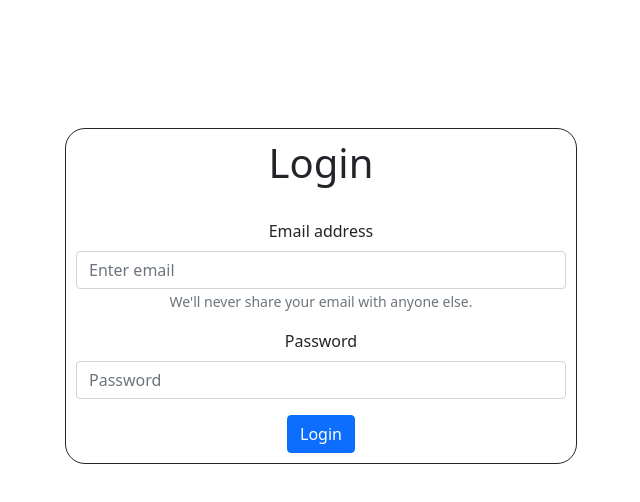
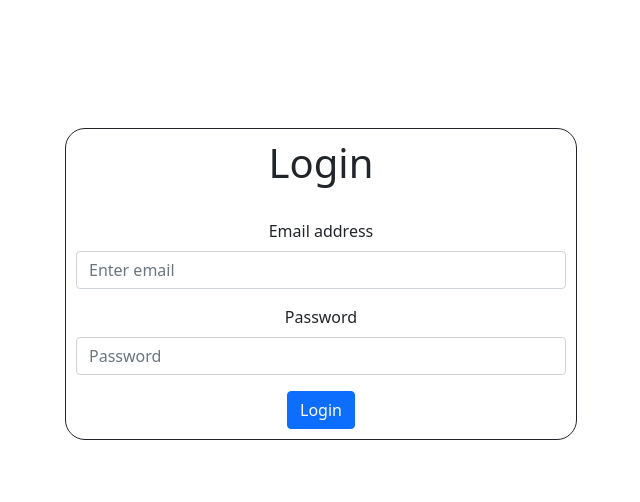
Before and after one commit to Dilansilva/Online-Shopping-MERN, a React (Create React App) app: page / in a window 1280 px wide. Shown: the top 502 px of the page, without its empty margins (319-959 px from the left). Built offline with nearby package versions, Linux system fonts and the light colour scheme.

Commit message:
set state for email,password error

```diff
--- a/src/Login/Login.js
+++ b/src/Login/Login.js
@@ -1,4 +1,4 @@
-import React from "react";
+import React,{useState}from "react";
 
 import "bootstrap/dist/css/bootstrap.min.css";
 import "./Login.css";
@@ -6,6 +6,10 @@ import "./Login.css";
 import { Form, Button } from "react-bootstrap";
 
 const Login = () => {
+  const [error,setError] = useState({
+    email: null,
+    password: null
+  });
   return (
     <div className="main-header">
       <div className="inner-header">
@@ -16,7 +20,7 @@ const Login = () => {
             <Form.Label>Email address</Form.Label>
             <Form.Control type="email" placeholder="Enter email" />
             <Form.Text className="text-muted">
-              We'll never share your email with anyone else.
+
             </Form.Text>
           </Form.Group>
 
```
